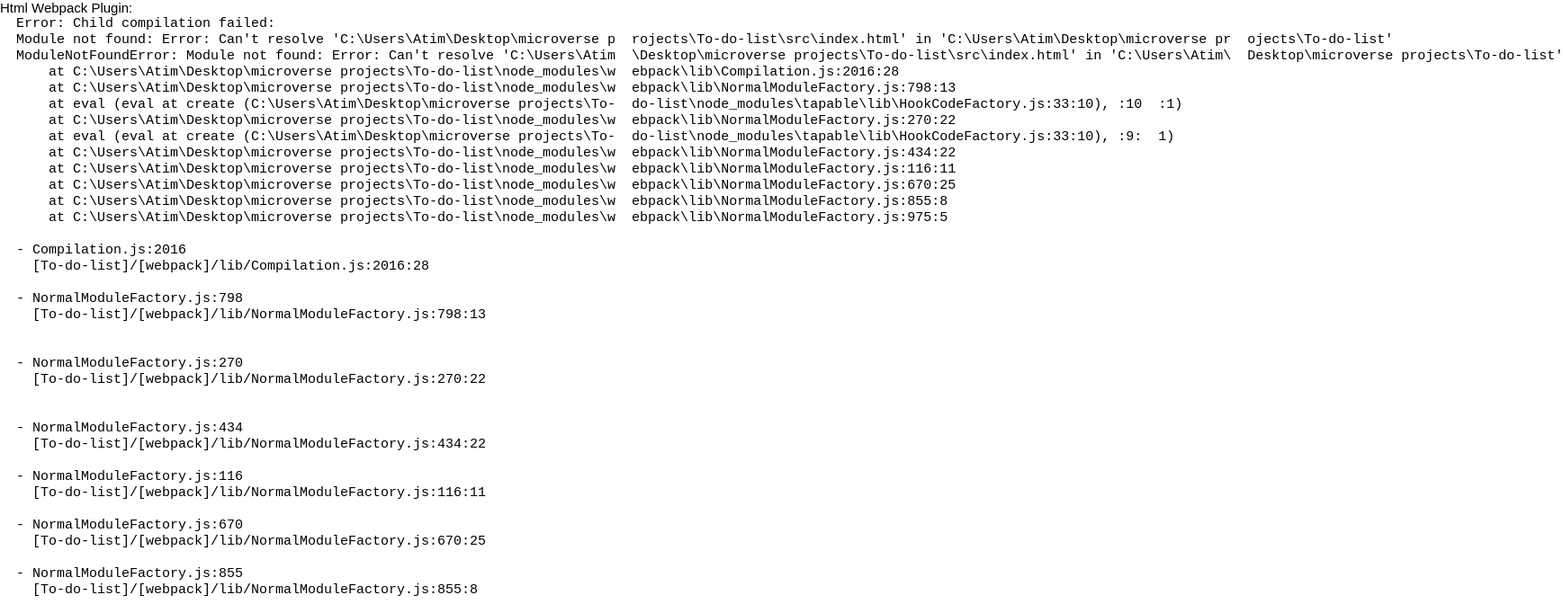
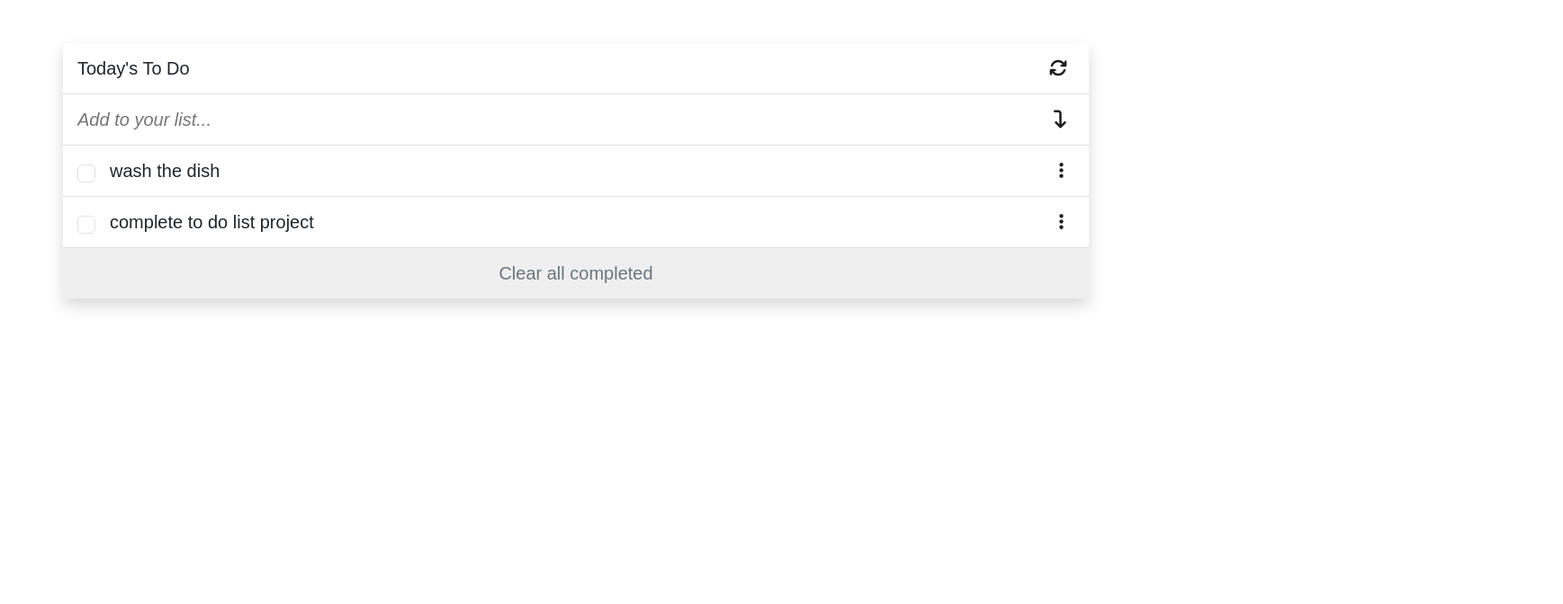
Before and after one commit to Daphineatim/To-do-list, a plain HTML site: page index.html in a window 1280 px wide. Shown: the top 672 px of the page at 90% size, 1737 px wide, since content can reach past the window. Drawn offline with nearby package versions, Linux system fonts and the light colour scheme.

Commit message:
Add linters, Add webpack, Change file name from template.html to index.html

```diff
--- a/index.html
+++ b/index.html
@@ -1,69 +1,38 @@
-<head><script defer src="main.js"></script></head>Html Webpack Plugin:
-<pre>
-  Error: Child compilation failed:
-  Module not found: Error: Can't resolve 'C:\Users\Atim\Desktop\microverse p  rojects\To-do-list\src\index.html' in 'C:\Users\Atim\Desktop\microverse pr  ojects\To-do-list'
-  ModuleNotFoundError: Module not found: Error: Can't resolve 'C:\Users\Atim  \Desktop\microverse projects\To-do-list\src\index.html' in 'C:\Users\Atim\  Desktop\microverse projects\To-do-list'
-      at C:\Users\Atim\Desktop\microverse projects\To-do-list\node_modules\w  ebpack\lib\Compilation.js:2016:28
-      at C:\Users\Atim\Desktop\microverse projects\To-do-list\node_modules\w  ebpack\lib\NormalModuleFactory.js:798:13
-      at eval (eval at create (C:\Users\Atim\Desktop\microverse projects\To-  do-list\node_modules\tapable\lib\HookCodeFactory.js:33:10), <anonymous>:10  :1)
-      at C:\Users\Atim\Desktop\microverse projects\To-do-list\node_modules\w  ebpack\lib\NormalModuleFactory.js:270:22
-      at eval (eval at create (C:\Users\Atim\Desktop\microverse projects\To-  do-list\node_modules\tapable\lib\HookCodeFactory.js:33:10), <anonymous>:9:  1)
-      at C:\Users\Atim\Desktop\microverse projects\To-do-list\node_modules\w  ebpack\lib\NormalModuleFactory.js:434:22
-      at C:\Users\Atim\Desktop\microverse projects\To-do-list\node_modules\w  ebpack\lib\NormalModuleFactory.js:116:11
-      at C:\Users\Atim\Desktop\microverse projects\To-do-list\node_modules\w  ebpack\lib\NormalModuleFactory.js:670:25
-      at C:\Users\Atim\Desktop\microverse projects\To-do-list\node_modules\w  ebpack\lib\NormalModuleFactory.js:855:8
-      at C:\Users\Atim\Desktop\microverse projects\To-do-list\node_modules\w  ebpack\lib\NormalModuleFactory.js:975:5
-
-  - Compilation.js:2016
-    [To-do-list]/[webpack]/lib/Compilation.js:2016:28
-
-  - NormalModuleFactory.js:798
-    [To-do-list]/[webpack]/lib/NormalModuleFactory.js:798:13
-
-
-  - NormalModuleFactory.js:270
-    [To-do-list]/[webpack]/lib/NormalModuleFactory.js:270:22
-
-
-  - NormalModuleFactory.js:434
-    [To-do-list]/[webpack]/lib/NormalModuleFactory.js:434:22
-
-  - NormalModuleFactory.js:116
-    [To-do-list]/[webpack]/lib/NormalModuleFactory.js:116:11
-
-  - NormalModuleFactory.js:670
-    [To-do-list]/[webpack]/lib/NormalModuleFactory.js:670:25
-
-  - NormalModuleFactory.js:855
-    [To-do-list]/[webpack]/lib/NormalModuleFactory.js:855:8
-
-  - NormalModuleFactory.js:975
-    [To-do-list]/[webpack]/lib/NormalModuleFactory.js:975:5
-
-  - child-compiler.js:169
-    [To-do-list]/[html-webpack-plugin]/lib/child-compiler.js:169:18
-
-  - Compiler.js:551 finalCallback
-    [To-do-list]/[webpack]/lib/Compiler.js:551:5
-
-  - Compiler.js:577
-    [To-do-list]/[webpack]/lib/Compiler.js:577:11
-
-  - Compiler.js:1196
-    [To-do-list]/[webpack]/lib/Compiler.js:1196:17
-
-
-  - Hook.js:18 Hook.CALL_ASYNC_DELEGATE [as _callAsync]
-    [To-do-list]/[tapable]/lib/Hook.js:18:14
-
-  - Compiler.js:1192
-    [To-do-list]/[webpack]/lib/Compiler.js:1192:33
-
-  - Compilation.js:2787 finalCallback
-    [To-do-list]/[webpack]/lib/Compilation.js:2787:11
-
-  - Compilation.js:3092
-    [To-do-list]/[webpack]/lib/Compilation.js:3092:11
-
-
-</pre>
+<!DOCTYPE html>
+<html lang="en">
+  <head>
+    <meta charset="UTF-8" />
+    <meta http-equiv="X-UA-Compatible" content="IE=edge" />
+    <meta name="viewport" content="width=device-width, initial-scale=1.0" />
+    <script src="https://kit.fontawesome.com/bcd4b0f4a4.js" crossorigin="anonymous"></script>
+    <link href="https://cdn.jsdelivr.net/npm/bootstrap@5.1.3/dist/css/bootstrap.min.css" rel="stylesheet" />
+    <script src="https://cdn.jsdelivr.net/npm/bootstrap@5.1.3/dist/js/bootstrap.bundle.min.js"></script>
+    <title>To Do List : List Structure Project</title>
+  <script defer src="runtime.bundle.js"></script><script defer src="main.bundle.js"></script></head>
+  <body>
+    <main class="container-sm d-flex flex-column mt-5 p-0 shadow">
+      <div class="border-bottom ps-3 pe-4 d-flex flex-row align-items-center justify-content-between">
+        <div class="h5 py-3 m-0">Today's To Do</div>
+        <button type="button" id="refresh" class="icon">
+          <i class="fas fa-sync"></i>
+        </button>
+      </div>
+      <form class="border-bottom ps-3 pe-4 d-flex flex-row align-items-center justify-content-between">
+        <input
+          type="text"
+          id="task"
+          name="task"
+          class="border-0 h5 text-muted fw-light py-3 m-0 fst-italic m-width"
+          placeholder="Add to your list..."
+        />
+        <button type="button" id="arrow-submit" class="icon">
+          <i class="fa-solid fa-arrow-turn-down"></i>
+        </button>
+      </form>
+      <div id="taskList" class="h5 p-0 m-0"></div>
+      <button type="button" id="clear-completed" class="clear-completed w-100 bg-grey m-0 p-3 h5 text-muted fw-normal border-0">
+        Clear all completed
+      </button>
+    </main>
+  </body>
+</html>
--- a/main.js
+++ b/main.bundle.js
@@ -1,3 +1,4 @@
+"use strict";
 /*
  * ATTENTION: The "eval" devtool has been used (maybe by default in mode: "development").
  * This devtool is neither made for production nor for readable output files.
@@ -6,9 +7,7 @@
  * or disable the default devtool with "devtool: false".
  * If you are looking for production-ready output files, see mode: "production" (https://webpack.js.org/configuration/mode/).
  */
-/******/ (() => { // webpackBootstrap
-/******/ 	"use strict";
-/******/ 	var __webpack_modules__ = ({
+(self["webpackChunkto_do_list"] = self["webpackChunkto_do_list"] || []).push([["main"],{
 
 /***/ "./node_modules/css-loader/dist/cjs.js!./src/style.css":
 /*!*************************************************************!*\
@@ -120,84 +119,9 @@ eval("__webpack_require__.r(__webpack_exports__);\n/* harmony import */ var _sty
 
 /***/ })
 
-/******/ 	});
-/************************************************************************/
-/******/ 	// The module cache
-/******/ 	var __webpack_module_cache__ = {};
-/******/
-/******/ 	// The require function
-/******/ 	function __webpack_require__(moduleId) {
-/******/ 		// Check if module is in cache
-/******/ 		var cachedModule = __webpack_module_cache__[moduleId];
-/******/ 		if (cachedModule !== undefined) {
-/******/ 			return cachedModule.exports;
-/******/ 		}
-/******/ 		// Create a new module (and put it into the cache)
-/******/ 		var module = __webpack_module_cache__[moduleId] = {
-/******/ 			id: moduleId,
-/******/ 			// no module.loaded needed
-/******/ 			exports: {}
-/******/ 		};
-/******/
-/******/ 		// Execute the module function
-/******/ 		__webpack_modules__[moduleId](module, module.exports, __webpack_require__);
-/******/
-/******/ 		// Return the exports of the module
-/******/ 		return module.exports;
-/******/ 	}
-/******/
-/************************************************************************/
-/******/ 	/* webpack/runtime/compat get default export */
-/******/ 	(() => {
-/******/ 		// getDefaultExport function for compatibility with non-harmony modules
-/******/ 		__webpack_require__.n = (module) => {
-/******/ 			var getter = module && module.__esModule ?
-/******/ 				() => (module['default']) :
-/******/ 				() => (module);
-/******/ 			__webpack_require__.d(getter, { a: getter });
-/******/ 			return getter;
-/******/ 		};
-/******/ 	})();
-/******/
-/******/ 	/* webpack/runtime/define property getters */
-/******/ 	(() => {
-/******/ 		// define getter functions for harmony exports
-/******/ 		__webpack_require__.d = (exports, definition) => {
-/******/ 			for(var key in definition) {
-/******/ 				if(__webpack_require__.o(definition, key) && !__webpack_require__.o(exports, key)) {
-/******/ 					Object.defineProperty(exports, key, { enumerable: true, get: definition[key] });
-/******/ 				}
-/******/ 			}
-/******/ 		};
-/******/ 	})();
-/******/
-/******/ 	/* webpack/runtime/hasOwnProperty shorthand */
-/******/ 	(() => {
-/******/ 		__webpack_require__.o = (obj, prop) => (Object.prototype.hasOwnProperty.call(obj, prop))
-/******/ 	})();
-/******/
-/******/ 	/* webpack/runtime/make namespace object */
-/******/ 	(() => {
-/******/ 		// define __esModule on exports
-/******/ 		__webpack_require__.r = (exports) => {
-/******/ 			if(typeof Symbol !== 'undefined' && Symbol.toStringTag) {
-/******/ 				Object.defineProperty(exports, Symbol.toStringTag, { value: 'Module' });
-/******/ 			}
-/******/ 			Object.defineProperty(exports, '__esModule', { value: true });
-/******/ 		};
-/******/ 	})();
-/******/
-/******/ 	/* webpack/runtime/nonce */
-/******/ 	(() => {
-/******/ 		__webpack_require__.nc = undefined;
-/******/ 	})();
-/******/
-/************************************************************************/
-/******/
-/******/ 	// startup
-/******/ 	// Load entry module and return exports
-/******/ 	// This entry module can't be inlined because the eval devtool is used.
-/******/ 	var __webpack_exports__ = __webpack_require__("./src/index.js");
-/******/
-/******/ })()
-;
+},
+/******/ __webpack_require__ => { // webpackRuntimeModules
+/******/ var __webpack_exec__ = (moduleId) => (__webpack_require__(__webpack_require__.s = moduleId))
+/******/ var __webpack_exports__ = (__webpack_exec__("./src/index.js"));
+/******/ }
+]);
```
Also changed, not shown: runtime.bundle.js (added, +175 -0 lines).
